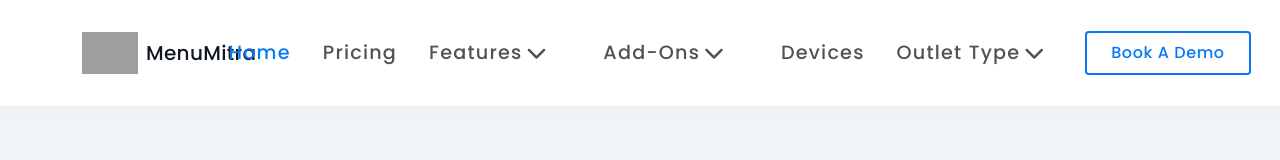
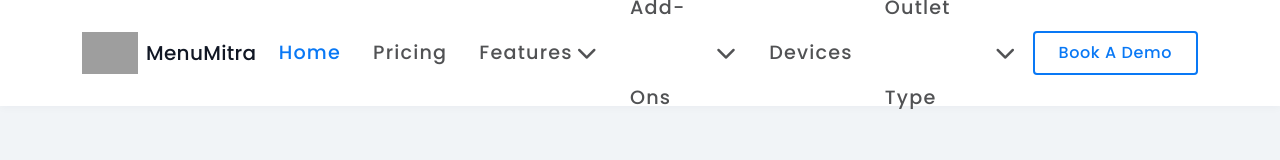
Before and after one commit to Shekru-Labs-India/menumitra_website, a React (Create React App) app: page / in a window 1280 px wide. Shown: the top 160 px of the page. Built offline with nearby package versions, Linux system fonts and the light colour scheme; grey boxes are pictures that could not be loaded.

Commit message:
header changes

```diff
--- a/src/components/Header.jsx
+++ b/src/components/Header.jsx
@@ -50,7 +50,7 @@ const Header = () => {
               {/* Features Dropdown */}
               <li className="nav-item dropdown">
                 <Link
-                  className="nav-link dropdown-toggle d-flex align-items-center gap-1"
+                  className="nav-link d-flex align-items-center gap-1"
                   to="#"
                   role="button"
                   data-bs-toggle="dropdown"
@@ -81,7 +81,7 @@ const Header = () => {
               {/* Add-Ons Dropdown */}
               <li className="nav-item dropdown">
                 <Link
-                  className="nav-link dropdown-toggle d-flex align-items-center gap-1"
+                  className="nav-link d-flex align-items-center gap-1"
                   to="#"
                   role="button"
                   data-bs-toggle="dropdown"
@@ -110,7 +110,7 @@ const Header = () => {
               {/* Outlet Type Dropdown */}
               <li className="nav-item dropdown">
                 <Link
-                  className="nav-link dropdown-toggle d-flex align-items-center gap-1"
+                  className="nav-link d-flex align-items-center gap-1"
                   to="#"
                   role="button"
                   data-bs-toggle="dropdown"
```
